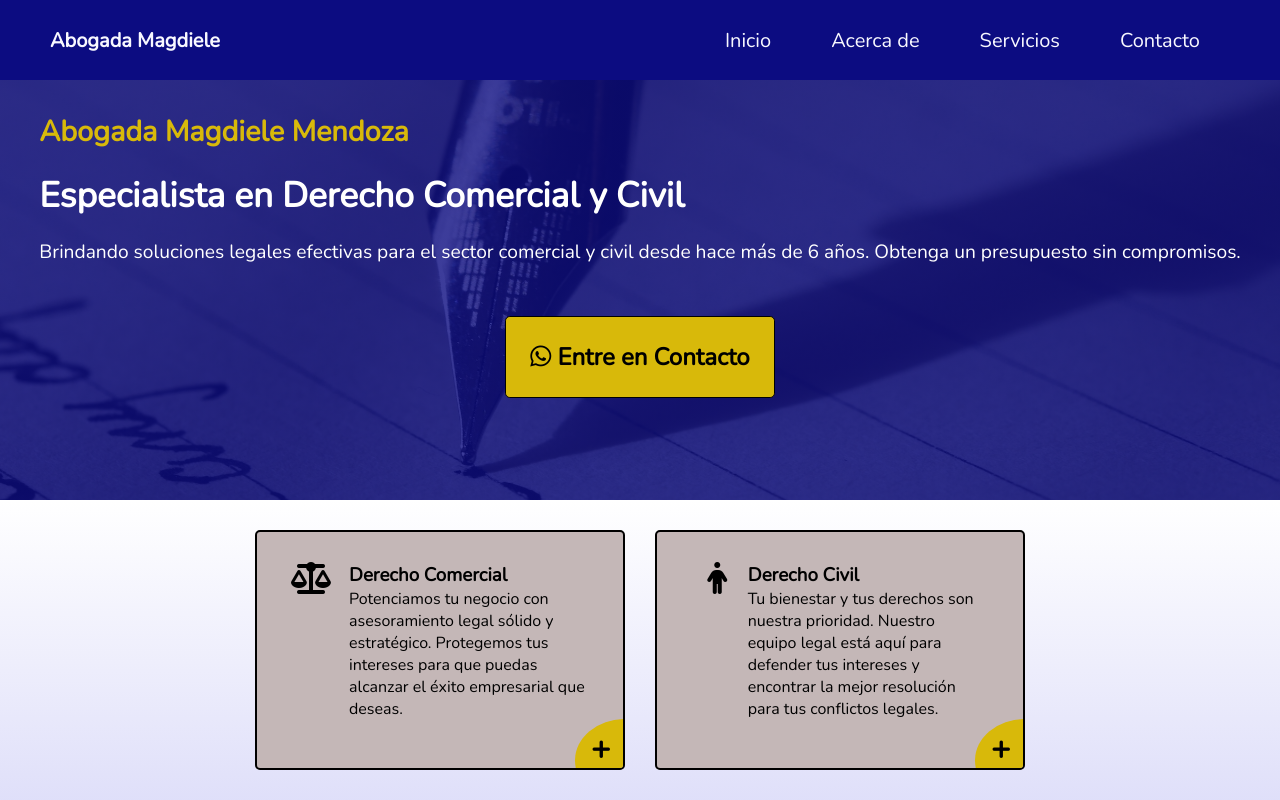
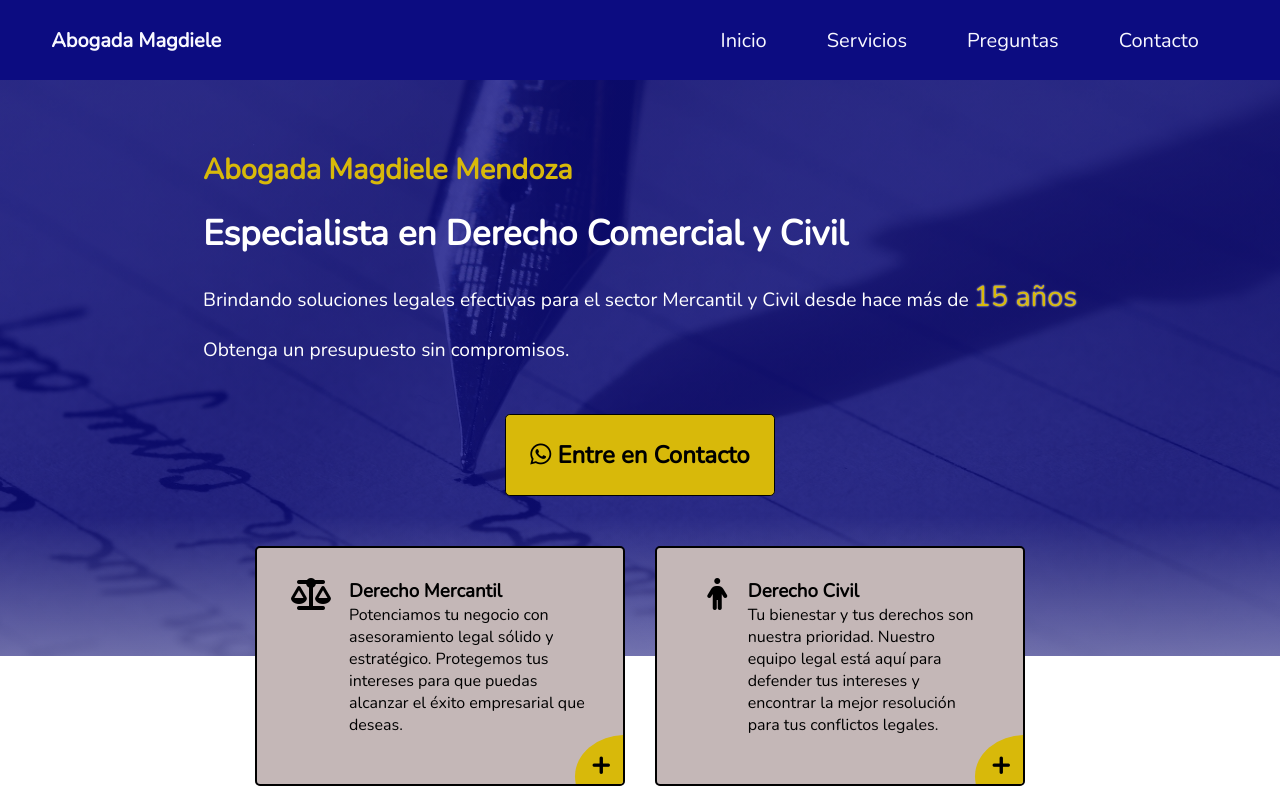
Before and after one commit to abogadamagdiele/abogadamagdiele.github.io, a plain HTML site: page index.html in a window 1280 px wide. Shown: the top 800 px of the page. Drawn offline with nearby package versions, Linux system fonts and the light colour scheme.

Commit message:
working on navbar and cleaning code

```diff
--- a/assets/style.css
+++ b/assets/style.css
@@ -13,10 +13,11 @@
     --font--color--formask: white;
     --color--card: rgb(196, 183, 183);
     --background--soft--gradient: linear-gradient(white, rgb(169, 169, 240));
-
+    --navbar--height: 80px;
 }
 html {
     scroll-behavior: smooth;
+    scroll-padding-top: var(--navbar--height);
     font-family: "Nunito", sans-serif;
 }
 body {
@@ -78,10 +79,90 @@ section, footer, header {
     border-radius:0.2em;
     border: 1px solid black;
 }
+
+.special-text {
+    font-size: 1.8rem;
+    white-space: nowrap;
+    color: var(--color--formask);
+    text-shadow: 0 0 2px white;
+}
 /* end reutilizable */
+
+/* HEADER SECTION */
+.header {
+    position: fixed;
+    z-index:100;
+    width: 100%;
+    height: 80px;
+    background-color: var(--background--mask--pure);
+    display: flex;
+
+    flex-wrap: wrap;
+    align-content: center;
+    justify-content: space-between;
+    padding-inline: 30px;
+}
+
+.logo {
+    display:grid;
+    align-content:center;
+    font-size: 20px;
+    font-weight: bold;
+    color: ghostwhite;
+}
+
+/* estas dos de arriba no se repiten en la max 800px */
+
+.nav {
+    z-index:50;
+    position: absolute;
+    top:80px;
+    color: white;
+    left:0;
+    right:0;
+    width: 100vw;
+    background: var(--background--mask);
+
+    height: 0;
+    transition: 0.2s;
+    overflow: hidden;
+}
+.nav.active {
+    height: 450px;
+}
+
+.navbar-nav {
+    list-style: none;
+
+    display: block;
+    width: fit-content;
+    margin: 80px auto 0 auto;
+    text-align: center;
+
+    opacity: 0;
+    transition: 0.5s;
+}
+
+.nav.active .navbar-nav {
+    opacity:1;
+}
+.nav-link {
+    margin-bottom: 15px;
+}
+
+.hamburguer {
+    display: block;
+    cursor:pointer;
+    color: ghostwhite;
+}
+
+
+/* end HEADER section */
 
 /* HERO SECTION */
 .hero {
+    padding-top: 100px;
+
     background-image: linear-gradient(var(--background--mask),var(--background--mask)),url("escritura.jpg");
     color: var(--font--color--formask);
 
@@ -113,7 +194,7 @@ section, footer, header {
 
 /* SERVICIOS SECTION */
 .servicios {
-    background-image: var(--background--soft--gradient);
+    background-image: linear-gradient(rgba(0,0,0,0.0),white, rgb(169, 169, 240));
 }
 
 .card-container, .flex-inline {
@@ -297,7 +378,7 @@ section, footer, header {
 .complementary-title {
 
     position: sticky;
-    top:15px;
+    top:calc(var(--navbar--height) + 20px);
 }
 
 .complementary-title .btn {
@@ -372,10 +453,68 @@ iframe {
     text-align: center;
  }
 @media (min-width:850px) {
+    /* HEADER SECTION */
 
+    .header {
+        padding-inline: min(4vw, 80px);
+    }
+
+    .hamburguer {
+        z-index:100;
+        display: none;
+    }
+    .nav {
+        display: block;
+
+        z-index: unset;
+        position:static;
+        width: auto;
+        height: auto;
+        overflow: unset;
+        background: unset;
+        transition: unset;
+    }
+
+    .navbar-nav {
+        display: flex;
+
+        margin: unset;
+        width: unset;
+        opacity: unset;
+        text-align: unset;
+    }
+
+    .nav-link {
+        text-decoration: none;
+        display: block;
+        color: ghostwhite;
+        font-size: 20px;
+
+        padding: 10px 25px;
+        border-radius: 50px;
+        transition: 0.2s;
+        margin: 0 5px;
+    }
+
+    .nav-link:hover {
+        color: black;
+        background-color: ghostwhite;
+    }
+
+    .nav-link.active {
+        color: black;
+        background-color: ghostwhite;
+    }
+
+
+    /* HERO SECTION */
     .hero {
+        padding-top: 150px;;
         padding-bottom: 160px;
+
     }
+
+    /* SERVICIOS SECTION */
     .servicios {
         position: relative;
         top: -140px;
@@ -384,6 +523,7 @@ iframe {
 
     .card-container .card {
         overflow: unset;
+
     }
     .card-container .card-header {
         min-height: 240px;
@@ -421,110 +561,9 @@ iframe {
 
 }
 
-.header {
-    position: fixed;
-    z-index:100;
-    width: 100%;
-    height: 80px;
-    background-color: var(--background--mask--pure);
-    display: flex;
 
-    flex-wrap: wrap;
-    align-content: center;
-    justify-content: space-between;
-    padding: 0 100px;
-}
-
-.logo {
-    display:grid;
-    align-content:center;
-    font-size: 20px;
-    font-weight: bold;
-    color: ghostwhite;
-}
-
-.hamburguer {
-    z-index:100;
-    display: none;
-}
-.navbar-nav {
-    list-style: none;
-    display: flex;
-}
-
-.nav-link {
-    text-decoration: none;
-    display: block;
-    color: ghostwhite;
-    font-size: 20px;
-
-    padding: 10px 25px;
-    border-radius: 50px;
-    transition: 0.2s;
-    margin: 0 5px;
-}
-
-.nav-link:hover {
-    color: black;
-    background-color: ghostwhite;
-}
-
-.nav-link.active {
-    color: black;
-    background-color: ghostwhite;
-}
-
-
-
-@media (max-width: 1320px) {
+/* @media (max-width: 1320px) {
     .header {
         padding: 0 50px;
     }
-}
-
-@media (max-width: 1100px) {
-    .header {
-        padding: 0 30px;
-    }
-}
-
-@media (max-width: 800px) {
-    .hamburguer {
-        display: block;
-        cursor:pointer;
-        color: ghostwhite;
-    }
-    .nav {
-        z-index:50;
-        position: absolute;
-        top:80px;
-        color: white;
-        left:0;
-        right:0;
-        width: 100vw;
-        background: var(--background--mask);
-
-        height: 0;
-        transition: 0.2s;
-        overflow: hidden;
-    }
-    .nav.active {
-        height: 450px;
-    }
-
-    .navbar-nav {
-        display: block;
-        width: fit-content;
-        margin: 80px auto 0 auto;
-        text-align: center;
-
-        opacity: 0;
-        transition: 0.5s;
-    }
-    .nav.active .navbar-nav {
-        opacity:1;
-    }
-    .nav-link {
-        margin-bottom: 15px;
-    }
-}
+} */
--- a/index.html
+++ b/index.html
@@ -29,19 +29,20 @@
         <div class="hamburguer"><i class="fa-solid fa-bars"></i></div>
         <nav class="nav">
             <ul class="navbar-nav">
-              <li class="nav-item"><a class="nav-link" href="#">Inicio</a></li>
-              <li class="nav-item"><a class="nav-link" href="#">Acerca de</a></li>
-              <li class="nav-item"><a class="nav-link" href="#">Servicios</a></li>
-              <li class="nav-item"><a class="nav-link" href="#">Contacto</a></li>
+              <li class="nav-item"><a class="nav-link" href="#inicio">Inicio</a></li>
+              <li class="nav-item"><a class="nav-link" href="#servicios">Servicios</a></li>
+              <li class="nav-item"><a class="nav-link" href="#faq">Preguntas</a></li>
+              <li class="nav-item"><a class="nav-link" href="#contacto">Contacto</a></li>
             </ul>
           </nav>
         </div>
     <main>
-        <section class="hero bg-img">
+        <section id="inicio" class="hero bg-img">
             <article class="text-container">
                 <h3 class="name">Abogada Magdiele Mendoza</h3>
                 <h1 class="title">Especialista en Derecho Comercial y Civil</h1>
-                <p class="paragraph">Brindando soluciones legales efectivas para el sector comercial y civil desde hace más de 6 años. Obtenga un presupuesto sin compromisos.</p>
+                <p class="paragraph">Brindando soluciones legales efectivas para el sector Mercantil y Civil desde hace más de <span class="special-text" >15 años</span></p>
+                <p class="paragraph">Obtenga un presupuesto sin compromisos.</p>
                 <a href="#" class="centred btn saber__mais btn-big btn-hero"><i class="fa-brands fa-whatsapp"></i> Entre en Contacto</a>
 
             </article>
@@ -50,7 +51,7 @@
 
 
 
-        <section class="servicios">
+        <section id="servicios" class="servicios">
             <div class="card-container">
                 <article class="card">
                     <header class="card-header">
@@ -59,7 +60,7 @@
                             <i class="fa-solid fa-scale-balanced"></i>
                         </div>
                         <div class="card-header-text">
-                            <h3 class="card-title">Derecho Comercial</h3>
+                            <h3 class="card-title">Derecho Mercantil</h3>
                             <p>Potenciamos tu negocio con asesoramiento legal sólido y estratégico.
                                 Protegemos tus intereses para que puedas alcanzar el éxito empresarial que deseas.</p>
                         </div>
@@ -122,7 +123,7 @@
 
 
 
-        <section class="faq bg-img">
+        <section id="faq" class="faq bg-img">
             <div class="flex-inline">
                 <div class="textpage">
                     <h2 class="subtitle">Seccion de Preguntas Frecuentes</h2>
@@ -169,14 +170,15 @@
                 <article class="complementary-text">
                     <div class="complementary-title">
 
-                        <h3>¿Cuáles son los procedimientos legales en casos de divorcio, custodia de menores y repartición de bienes en el ámbito civil?
-                            <a href="#" class="centred btn "><i class="fa-brands fa-whatsapp"></i> Chat de Whatsapp</a>
+                        <h3>Tia SERIA BUENO COLOCAR ALGUN TEXTO AQUI, DANDO ALGUNA INFORMACION SOBRE SUS SERVICIOS</h3>
+                        <p>con un texto de 30 palabras estaria bien</p>
+                        <a href="#" class="centred btn "><i class="fa-brands fa-whatsapp"></i> Chat de Whatsapp</a>
                     </div>
                 </article>
             </div>
         </section>
 
-        <section class="mapa flex-inline">
+        <section id="contacto" class="mapa flex-inline">
 
                 <div class="mapa-container">
                     <h2 class="subtitle">Ubicación</h2>
```
